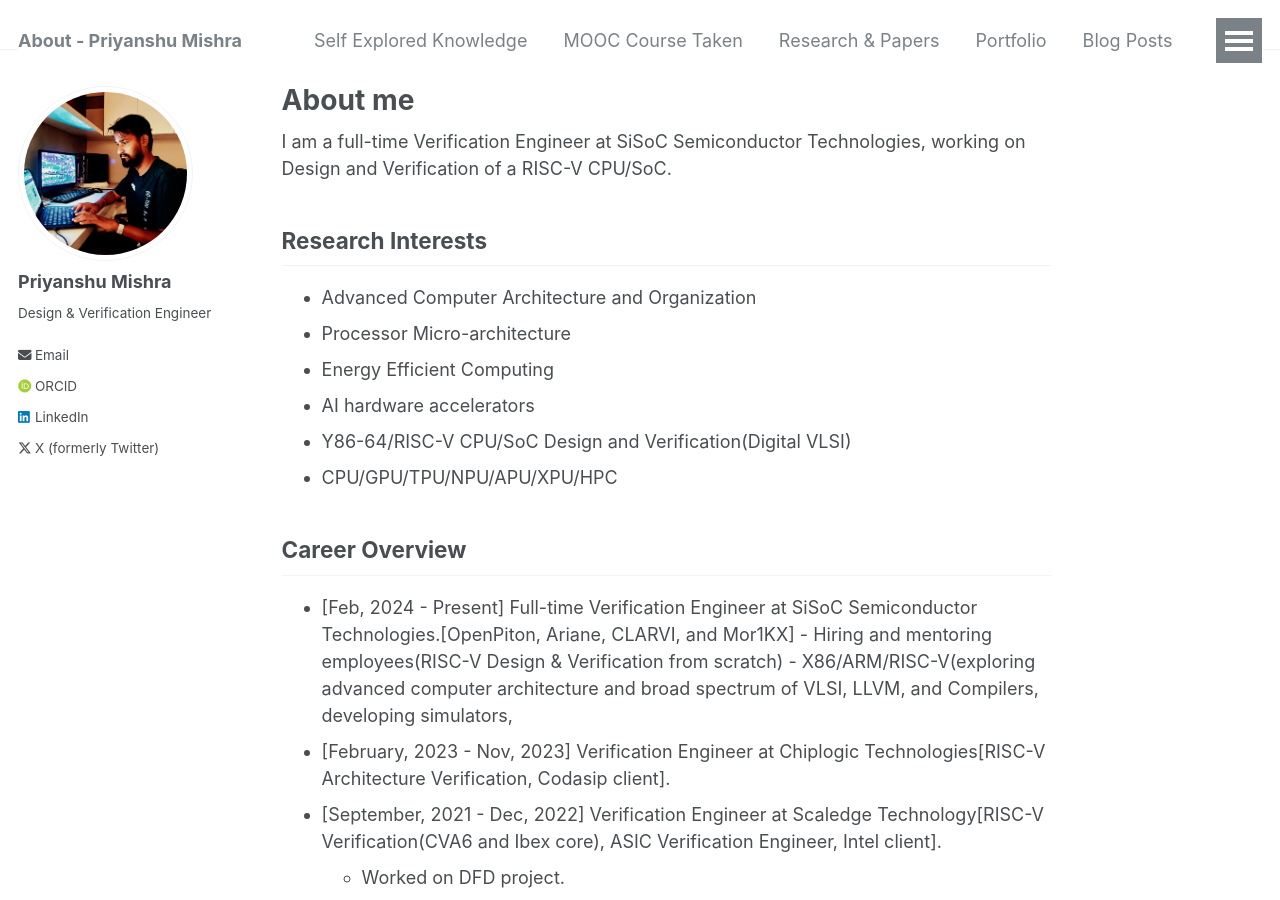
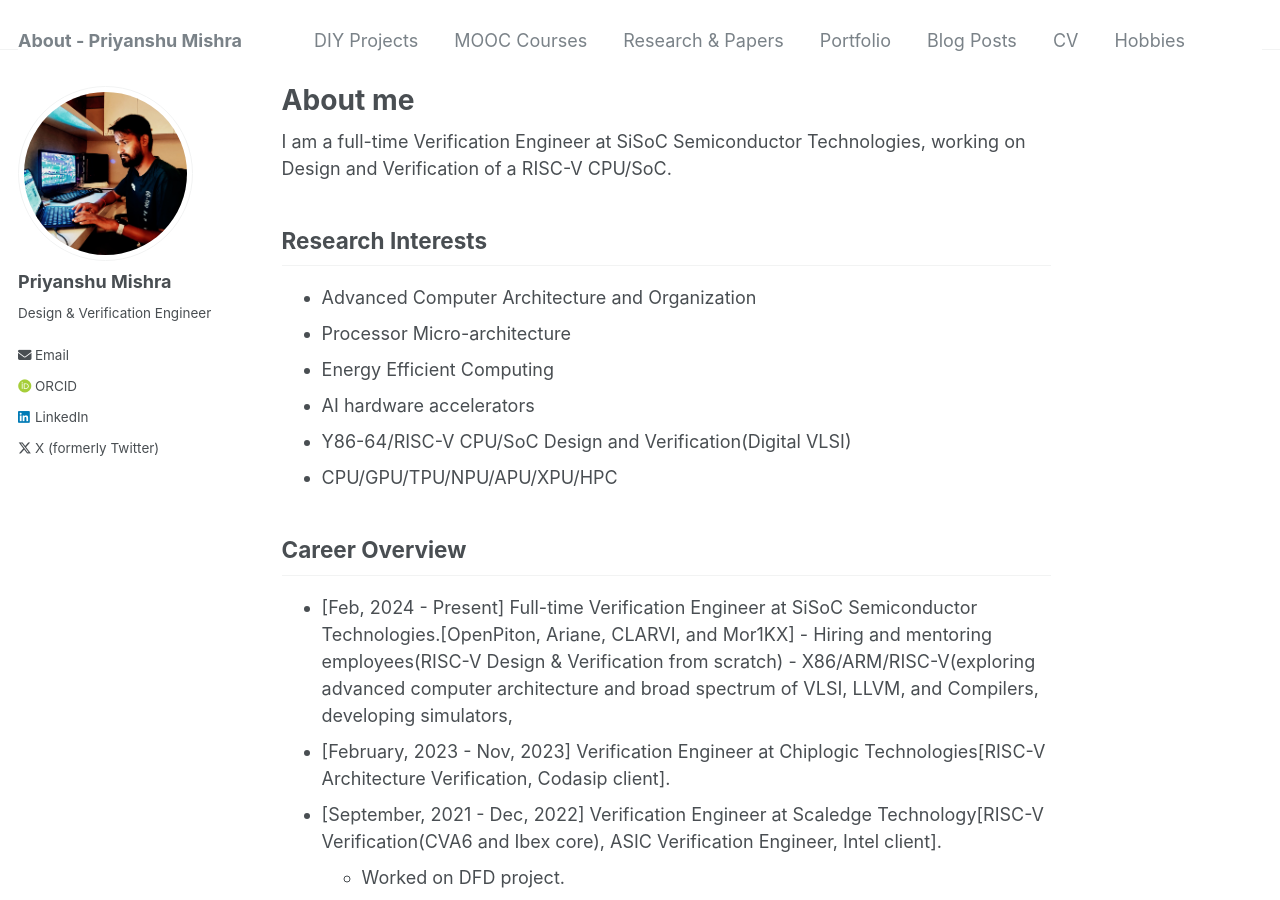
Before and after one commit to Priyanshumishra77/priyanshu.github.io, a Jekyll site: the page built from _pages/about.md, in a window 1280 px wide and 900 px high. Built offline with Jekyll 4.4.1, drawn with Linux system fonts in a browser that asks for light colours; some web fonts are replaced.

Commit message:
Update navigation.yml

```diff
--- a/_data/navigation.yml
+++ b/_data/navigation.yml
@@ -1,10 +1,10 @@
 # main links links
 main:
-  - title: "Self Explored Knowledge"
-    url: /self Explored Knowledge/
+  - title: "DIY Projects"
+    url: /DIY Projects/
 
-  - title: "MOOC Course Taken"
-    url: /mooc Course Taken/
+  - title: "MOOC Courses"
+    url: /mooc Courses/
 
   - title: "Research & Papers"
     url: /research & Papers/
```
